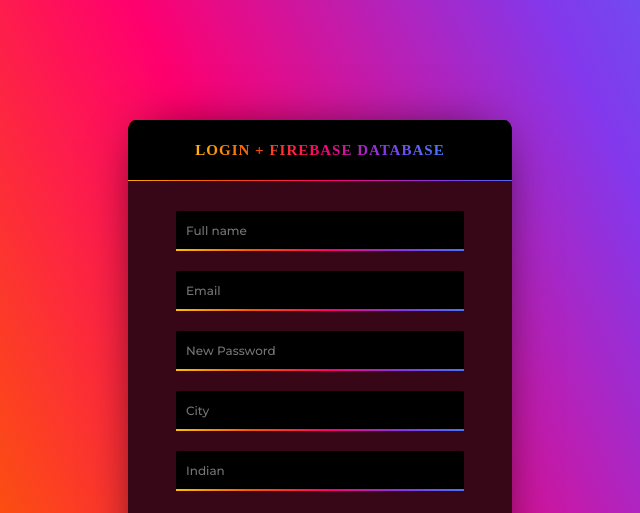
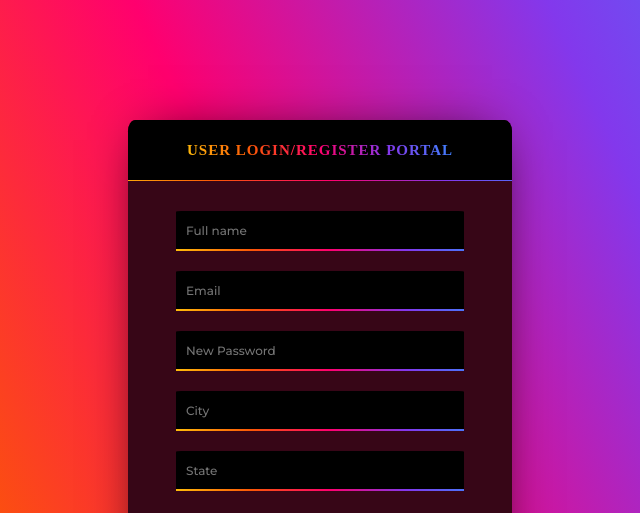
Before and after one commit to gowreesh369/sih, a plain HTML site: page index.html in a window 1280 px wide. Shown: the top 513 px of the page, 320-960 px from the left. Drawn offline with Linux system fonts and the light colour scheme; a web font is replaced by a local one.

Commit message:
Update index.html

```diff
--- a/index.html
+++ b/index.html
@@ -16,7 +16,7 @@
         <div id="content_container">
             <div id="form_container">
                 <div id="form_header_container">
-                    <h2 id="form_header"> Login + Firebase Database </h2>
+                    <h2 id="form_header"> User Login/Register Portal </h2>
                 </div>
 
                 <div id="form_content_container">
@@ -26,7 +26,7 @@
                         <input type="password" id="password" placeholder="New Password">
 
                         <input type="text" id="favourite_song" placeholder="City">
-                        <input type="text" id="milk_before_cereal" placeholder="Indian">
+                        <input type="text" id="milk_before_cereal" placeholder="State">
 
                         <div id="button_container">
                             <button onclick="login()">Login</button>
```
